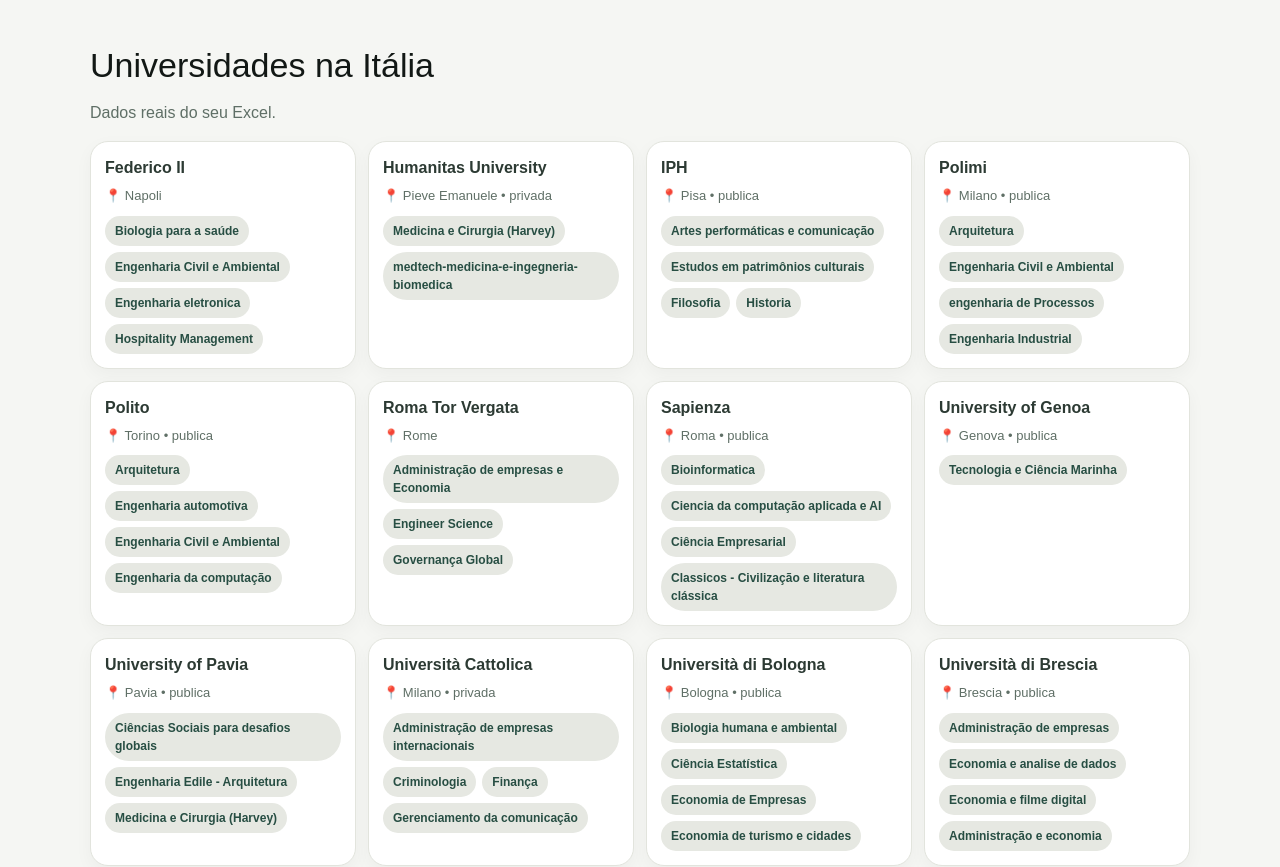
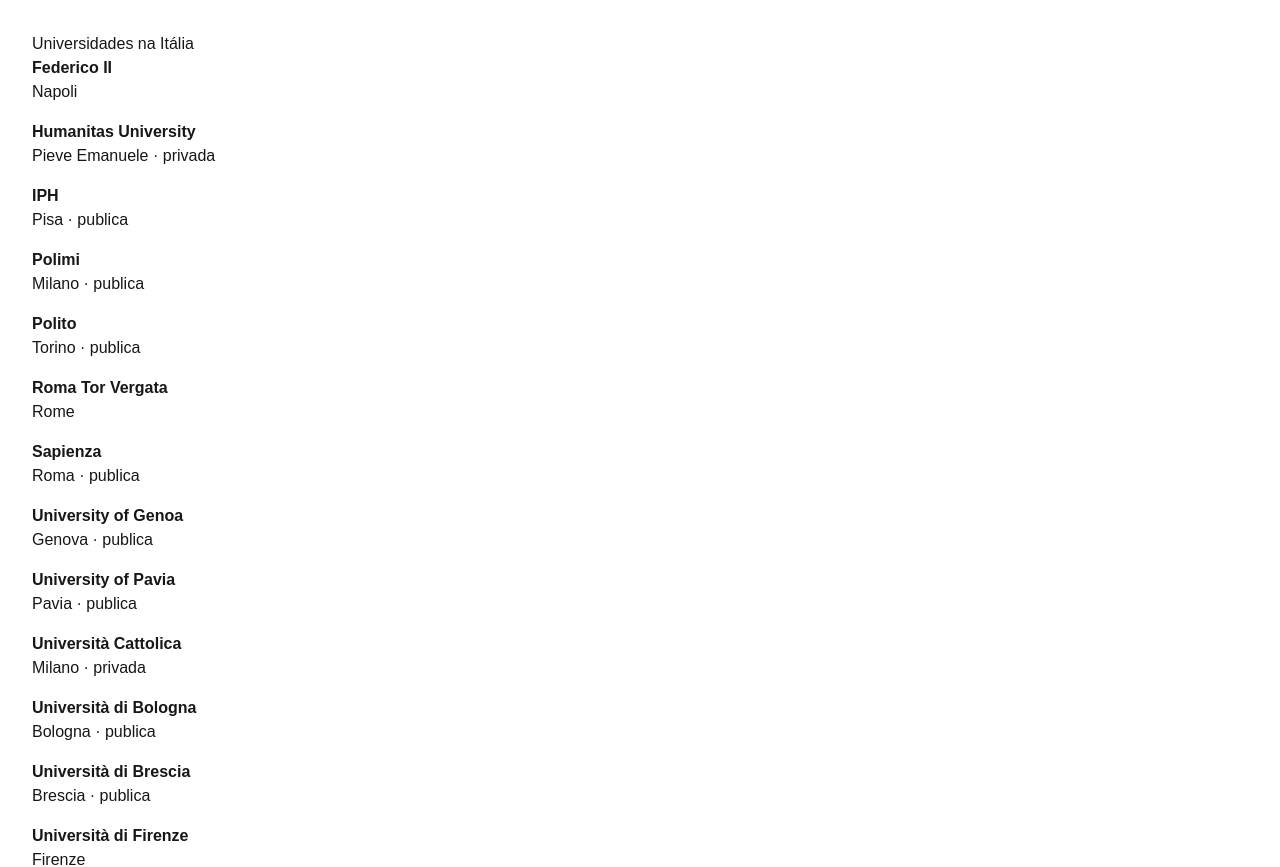
Before and after one commit to gh-joao-carvalho/estudaritalia, a Next.js app: page /universidades in a window 1280 px wide. Shown: the top 867 px of the page. Built offline with nearby package versions, Linux system fonts and the light colour scheme.

Commit message:
Fix universidades page null types for Vercel build

```diff
--- a/app/universidades/page.tsx
+++ b/app/universidades/page.tsx
@@ -1,87 +1,60 @@
 import data from "@/data/universidades.json";
 
 type Uni = {
-  id?: string;
-  nome?: string;
-  cidade?: string;
-  tipo?: string;
-  cursos?: string[] | string;
-  site?: string;
-  bolsas?: boolean;
+  id?: string | null;
+  nome?: string | null;
+  cidade?: string | null;
+  tipo?: string | null;
+  regiao?: string | null;
+  pais?: string | null;
+  rank_qs?: number | null;
+  site?: string | null;
+  cursos?: string[] | string | null;
+  bolsas?: boolean | null;
 };
 
-function normalizeCursos(cursos: Uni["cursos"]) {
+function normalizeCursos(cursos?: string[] | string | null): string[] {
   if (!cursos) return [];
   if (Array.isArray(cursos)) return cursos;
-  return String(cursos)
-    .split(",")
-    .map((s) => s.trim())
-    .filter(Boolean);
+  return cursos.split(",").map((s) => s.trim()).filter(Boolean);
 }
 
 export default function Page() {
-  const list = (data as Uni[]).map((u, idx) => ({
-    ...u,
-    id: u.id || `${idx}`,
+  const list = ((data as unknown) as Uni[]).map((u, idx) => ({
+    id: (u.id ?? `${idx}`) as string,
+    nome: (u.nome ?? "Universidade") as string,
+    cidade: (u.cidade ?? "") as string,
+    tipo: (u.tipo ?? "") as string,
+    regiao: (u.regiao ?? "") as string,
+    pais: (u.pais ?? "") as string,
+    rank_qs: u.rank_qs ?? null,
+    site: (u.site ?? "") as string,
+    bolsas: !!u.bolsas,
     cursos: normalizeCursos(u.cursos),
   }));
 
   return (
-    <main style={{ background: "#F5F6F3", minHeight: "100vh", padding: "40px 24px" }}>
-      <div style={{ maxWidth: 1100, margin: "0 auto" }}>
-        <h1 style={{ margin: 0, fontSize: 34, color: "#121815" }}>Universidades na Itália</h1>
-        <p style={{ color: "#5F6F66", marginTop: 10 }}>Dados reais do seu Excel.</p>
-
-        <div style={{ marginTop: 16, display: "grid", gridTemplateColumns: "repeat(auto-fit, minmax(260px, 1fr))", gap: 12 }}>
+    <main style={{ padding: 32 }}>
+      <h1>Universidades na Itália</h1>
+      <ul>
         {list.map((u) => (
-            <div
-              key={u.id}
-              style={{
-                background: "white",
-                border: "1px solid #E2E4DD",
-                borderRadius: 18,
-                padding: 14,
-                boxShadow: "0 6px 18px rgba(0,0,0,0.04)",
-                color: "#2C3A33",
-              }}
-            >
-              <div style={{ fontWeight: 900, fontSize: 16 }}>{u.nome || "Universidade"}</div>
-
-              <div style={{ color: "#5F6F66", marginTop: 6, fontSize: 13 }}>
-                {u.cidade ? `📍 ${u.cidade}` : "📍 Itália"}
-                {u.tipo ? ` • ${u.tipo}` : ""}
-                {u.bolsas ? " • ✅ Bolsas" : ""}
-              </div>
-
-              {!!(u.cursos as string[])?.length && (
-                <div style={{ marginTop: 10, display: "flex", gap: 6, flexWrap: "wrap" }}>
-                  {(u.cursos as string[]).slice(0, 4).map((c) => (
-                    <span
-                      key={c}
-                      style={{
-                        fontSize: 12,
-                        fontWeight: 800,
-                        color: "#274E43",
-                        background: "#E6E8E2",
-                        padding: "6px 10px",
-                        borderRadius: 999,
-                      }}
-                    >
-                      {c}
+          <li key={u.id} style={{ marginBottom: 16 }}>
+            <strong>{u.nome}</strong>
+            <br />
+            {(u.cidade || u.tipo) && (
+              <span>
+                {u.cidade ? u.cidade : ""}{u.cidade && u.tipo ? " · " : ""}{u.tipo ? u.tipo : ""}
               </span>
-                  ))}
-                </div>
             )}
-
-              {u.site && (
-                <a href={u.site} target="_blank" rel="noopener noreferrer" style={{ display: "inline-block", marginTop: 12, color: "#274E43", fontWeight: 900, textDecoration: "none" }}>
-                  Site oficial →
+            <br />
+            {u.site && u.site.length > 0 && (
+              <a href={u.site} target="_blank" rel="noreferrer">
+                Site
               </a>
             )}
-            </div>
+          </li>
         ))}
-        </div>
-      </div>
+      </ul>
     </main>
   );
 }
```
Lines whose indentation alone changed are shown as unchanged.
